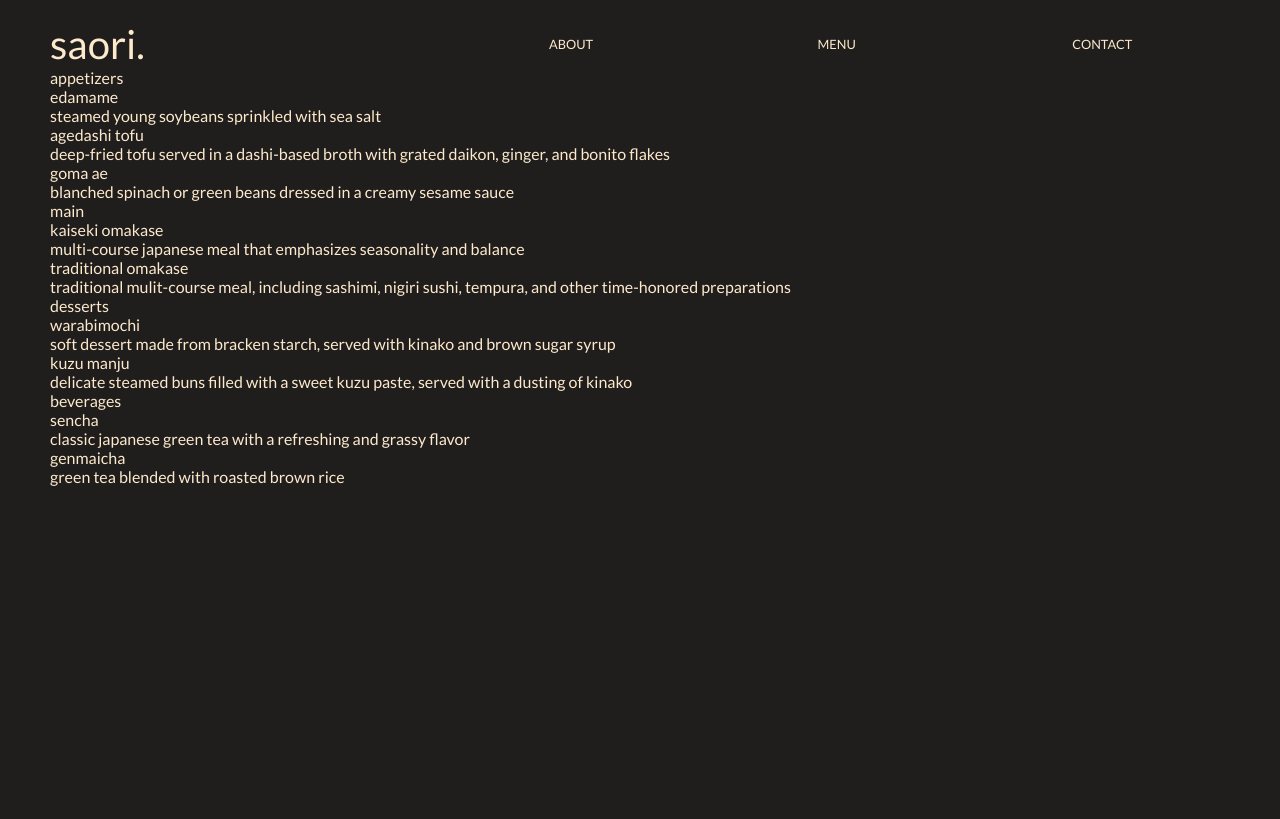
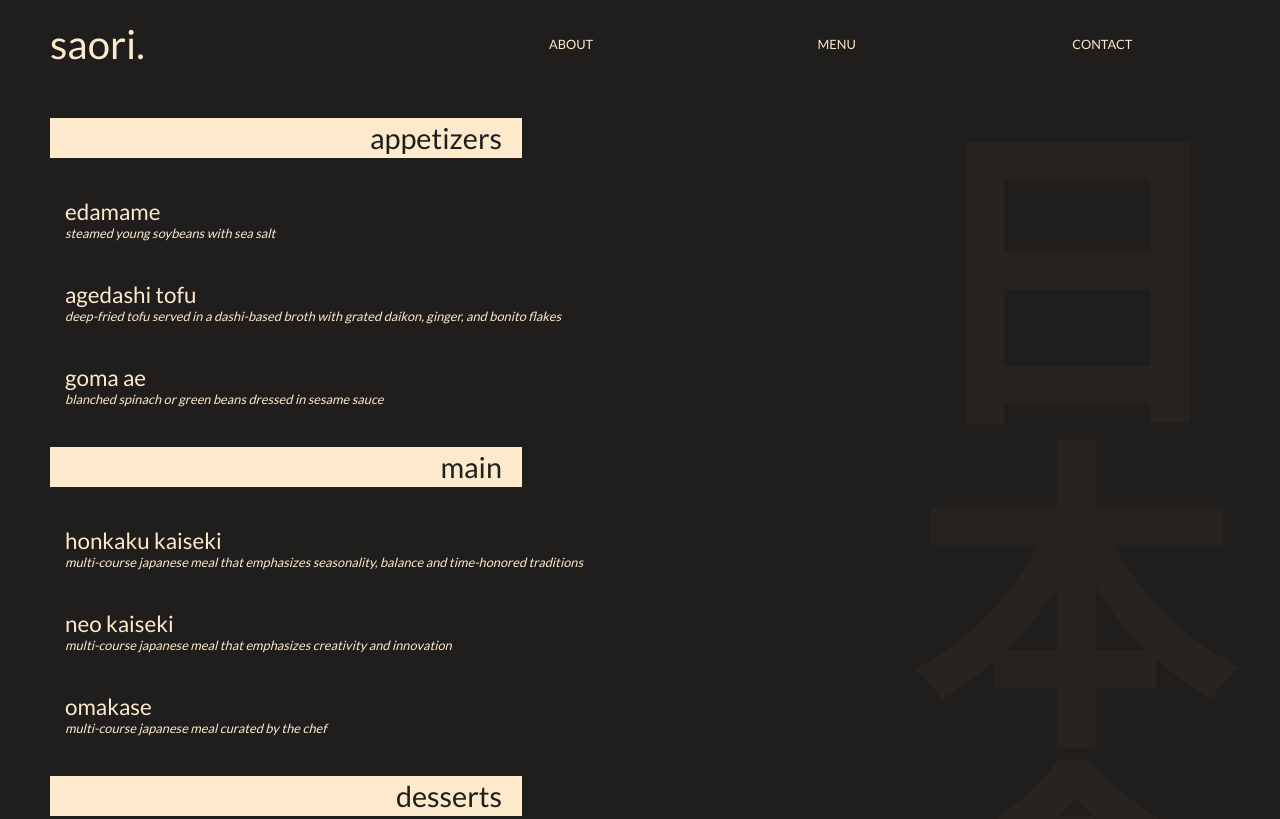
Before and after one commit to rjqocampo/restaurant, a website built with webpack: page dist/index.html in a window 1280 px wide. Shown: the top 819 px of the page. Built offline with nearby package versions, Linux system fonts and the light colour scheme; a web font is replaced by a local one.

Commit message:
Finish styling menu page

```diff
--- a/src/menu.js
+++ b/src/menu.js
@@ -2,7 +2,12 @@ export default function showMenu() {
   const content = document.querySelector('#content');
 
   const div = document.createElement('div');
+  div.classList.add('menu');
   content.appendChild(div);
+
+  const h2 = document.createElement('h2');
+  h2.textContent = '日本食';
+  div.appendChild(h2);
 
   function createCategory(content) {
     const h3 = document.createElement('h3');
@@ -35,18 +40,20 @@ export default function showMenu() {
   createCategory('appetizers');
   createDescriptionList('appetizers');
   createDescriptionTitle('edamame', '.appetizers-list');
-  createDescriptionDefinition('steamed young soybeans sprinkled with sea salt', '.appetizers-list');
+  createDescriptionDefinition('steamed young soybeans with sea salt', '.appetizers-list');
   createDescriptionTitle('agedashi tofu', '.appetizers-list');
   createDescriptionDefinition('deep-fried tofu served in a dashi-based broth with grated daikon, ginger, and bonito flakes', '.appetizers-list');
   createDescriptionTitle('goma ae', '.appetizers-list');
-  createDescriptionDefinition('blanched spinach or green beans dressed in a creamy sesame sauce', '.appetizers-list');
+  createDescriptionDefinition('blanched spinach or green beans dressed in sesame sauce', '.appetizers-list');
 
   createCategory('main');
   createDescriptionList('main');
-  createDescriptionTitle('kaiseki omakase', '.main-list');
-  createDescriptionDefinition('multi-course japanese meal that emphasizes seasonality and balance', '.main-list');
-  createDescriptionTitle('traditional omakase', '.main-list');
-  createDescriptionDefinition('traditional mulit-course meal, including sashimi, nigiri sushi, tempura, and other time-honored preparations', '.main-list');
+  createDescriptionTitle('honkaku kaiseki', '.main-list');
+  createDescriptionDefinition('multi-course japanese meal that emphasizes seasonality, balance and time-honored traditions', '.main-list');
+  createDescriptionTitle('neo kaiseki', '.main-list');
+  createDescriptionDefinition('multi-course japanese meal that emphasizes creativity and innovation', '.main-list');
+  createDescriptionTitle('omakase', '.main-list');
+  createDescriptionDefinition('multi-course japanese meal curated by the chef', '.main-list');
 
   createCategory('desserts');
   createDescriptionList('desserts');
@@ -58,7 +65,7 @@ export default function showMenu() {
   createCategory('beverages');
   createDescriptionList('beverages');
   createDescriptionTitle('sencha', '.beverages-list');
-  createDescriptionDefinition('classic japanese green tea with a refreshing and grassy flavor', '.beverages-list');
+  createDescriptionDefinition('classic japanese young tea leaves that are steamed, rolled, and then dried', '.beverages-list');
   createDescriptionTitle('genmaicha', '.beverages-list');
-  createDescriptionDefinition('green tea blended with roasted brown rice', '.beverages-list');
+  createDescriptionDefinition('traditional green tea leaves with toasted brown rice', '.beverages-list');
 }
--- a/src/style.scss
+++ b/src/style.scss
@@ -212,6 +212,47 @@ footer {
   }
 }
 
+/* --- Menu --- */
+
+.menu {
+  position: relative;
+  margin: 50px 0px;
+
+  h2 {
+    color: rgb(39, 35, 32);
+    font-size: 20rem;
+    line-height: 20rem;
+    font-weight: bold;
+    width: 0px;
+    position: absolute;
+    right: calc(0px + 20rem);
+    z-index: -1;
+  }
+  h3 {
+    font-size: 1.8rem;
+    color: $theme-dark;
+    background-color: $theme-light;
+    width: 40%;
+    height: 40px;
+    padding-right: 20px;
+    text-align: right;
+
+    display: grid;
+    align-items: center;
+  }
+  dl {
+    margin: 40px 15px;
+    dt {
+      font-size: 1.4rem;
+    }
+    dd {
+      font-size: 0.8rem;
+      font-style: italic;
+      margin-bottom: 40px;
+    }
+  }
+}
+
 /* --- Breakpoints --- */
 
 @media all and (max-width: 480px) {
@@ -244,6 +285,20 @@ footer {
           display: none;
         }
       }
+      .menu {
+        h2 {
+          font-size: 10rem;
+        }
+        h3{
+          font-size: 1.5rem;
+          width: 100%;
+        }
+        dl {
+          dt {
+            font-size: 1.2rem;
+          }
+        }
+      }
     }
   }
 };
```
